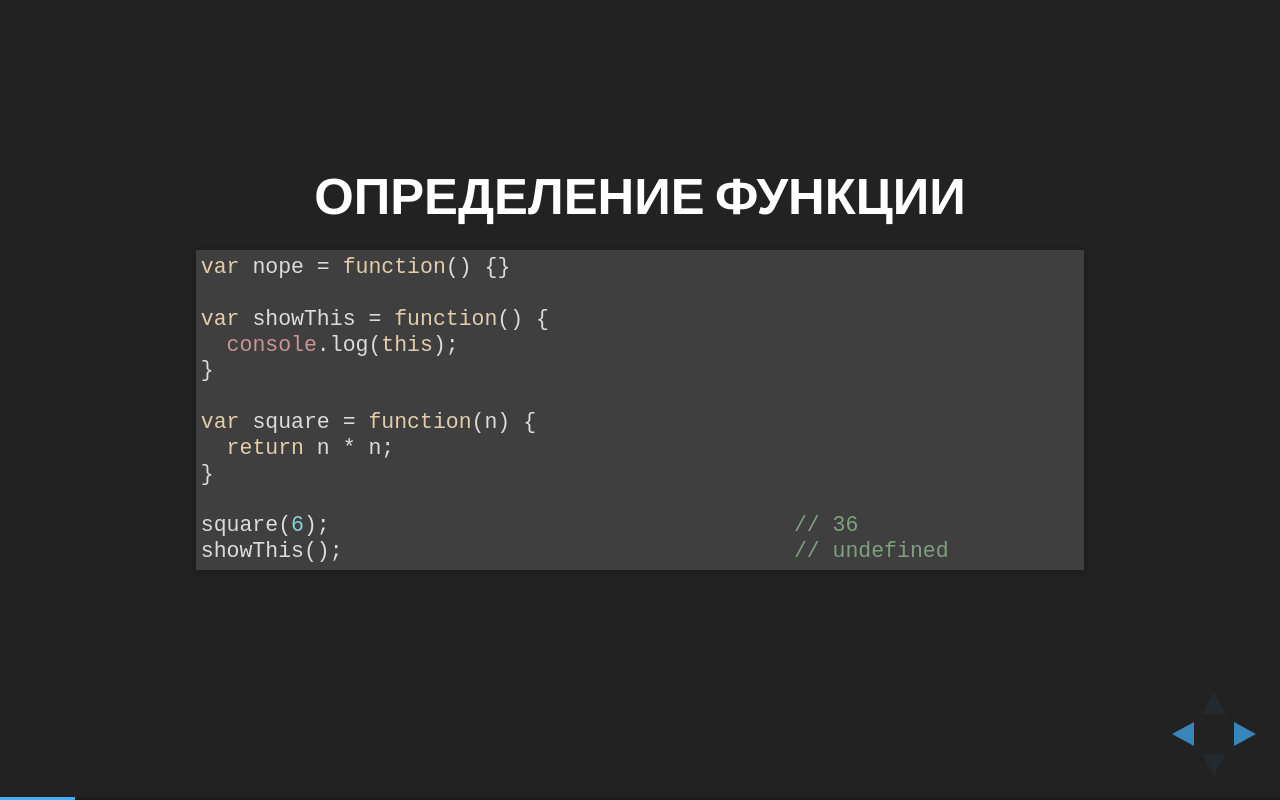
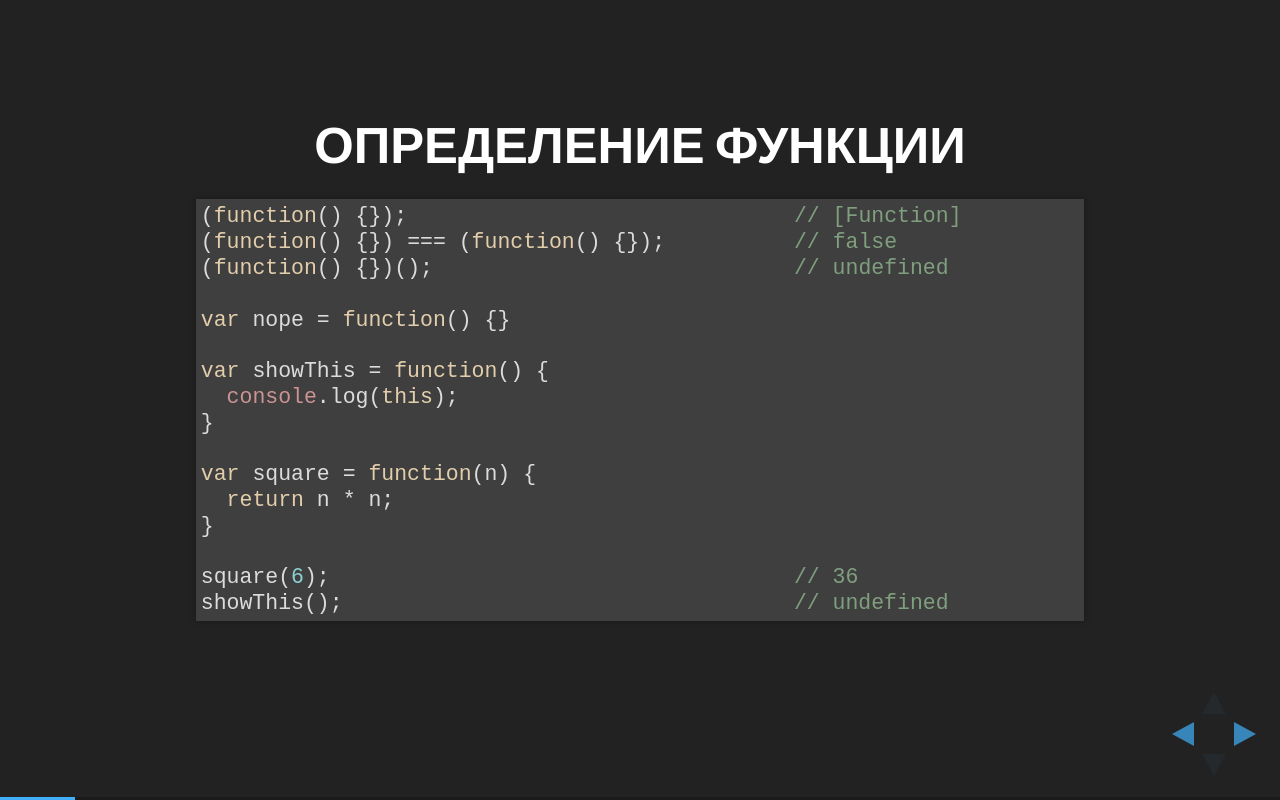
Before and after one commit to js-lessons/js-basics-2-slides, a website: page index.html in a window 1280 px wide. Both pictures are taken after a click on the element 1251 px from the left and 734 px from the top of the page. Drawn offline with Linux system fonts and the light colour scheme.

Commit message:
Added info.

```diff
--- a/index.html
+++ b/index.html
@@ -47,6 +47,10 @@
 				<section>
 					<h3>Определение функции</h3>
 					<pre><code data-trim>
+(function() {});                              // [Function]
+(function() {}) === (function() {});          // false
+(function() {})();                            // undefined
+
 var nope = function() {}
 
 var showThis = function() {
```
